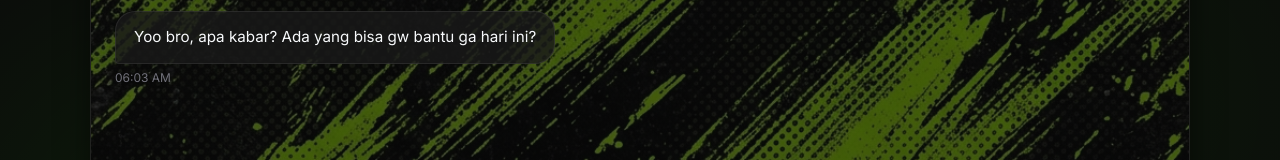
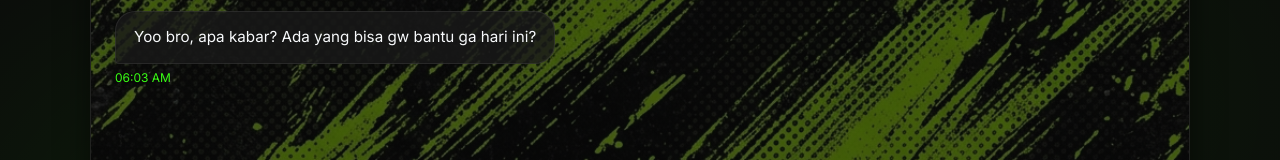
Before and after one commit to Faridzzz24/cungpret.ai, a React (Vite) app: page / in a window 1280 px wide. Shown: the part 135-295 px from the top of the page. Built offline with nearby package versions, Linux system fonts and the light colour scheme; no server answers.

Commit message:
Change message time text color to neon green

```diff
--- a/src/index.css
+++ b/src/index.css
@@ -245,7 +245,7 @@ body {
 
 .message-time {
   font-size: 0.75rem;
-  color: #71717a;
+  color: var(--accent-color);
   margin-top: 6px;
   margin-bottom: 2px;
 }
```
